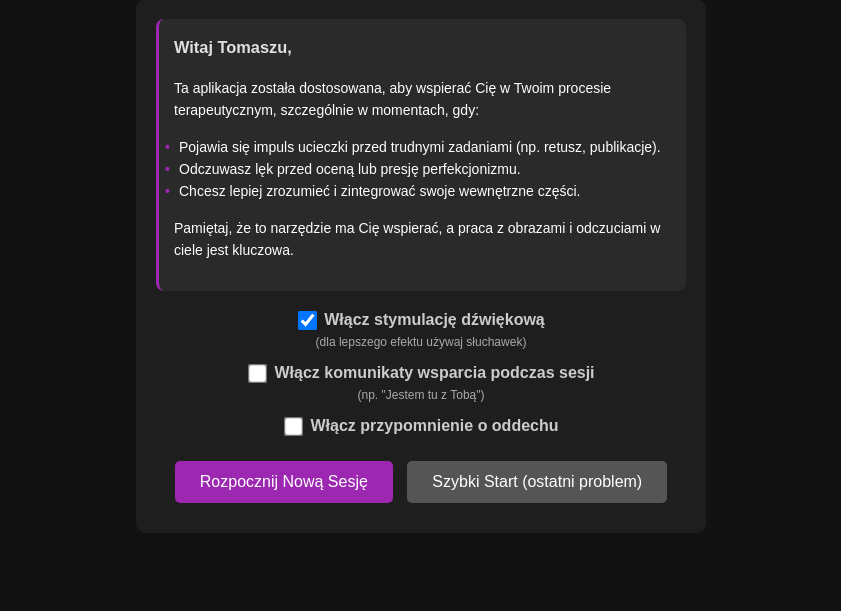
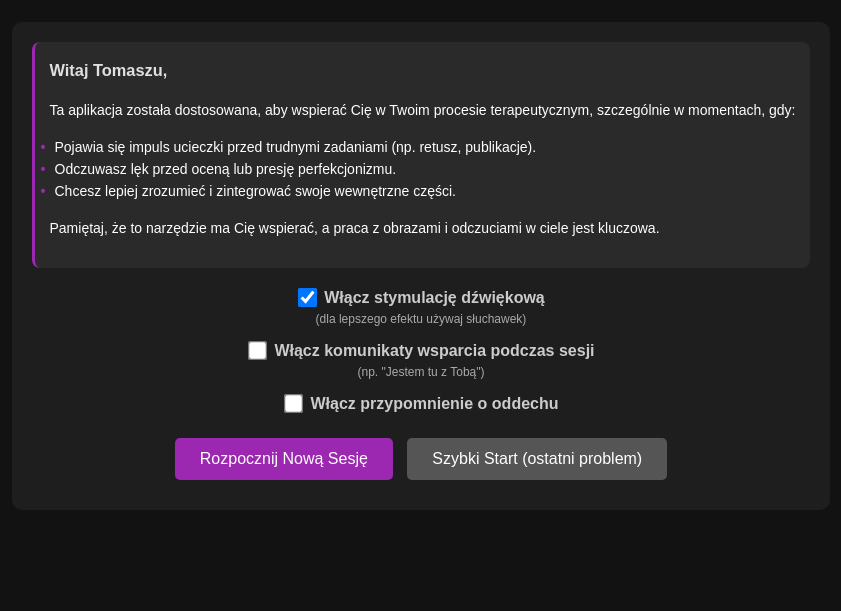
Before and after one commit to zieniu2/emdr, a plain HTML site: page index.html in a window 1280 px wide. Shown: the part 189-800 px from the top of the page, without its empty margins (219-1060 px from the left). Drawn offline with Linux system fonts and the light colour scheme.

Commit message:
Update index.html width max

```diff
--- a/index.html
+++ b/index.html
@@ -22,7 +22,7 @@
 
         .container {
             max-width: 100%;
-            width: 600px; /* Ograniczenie szerokości dla lepszej czytelności na desktopie */
+            /*width: 600px;  Ograniczenie szerokości dla lepszej czytelności na desktopie */
             padding: 0 15px;
             box-sizing: border-box;
         }
```
